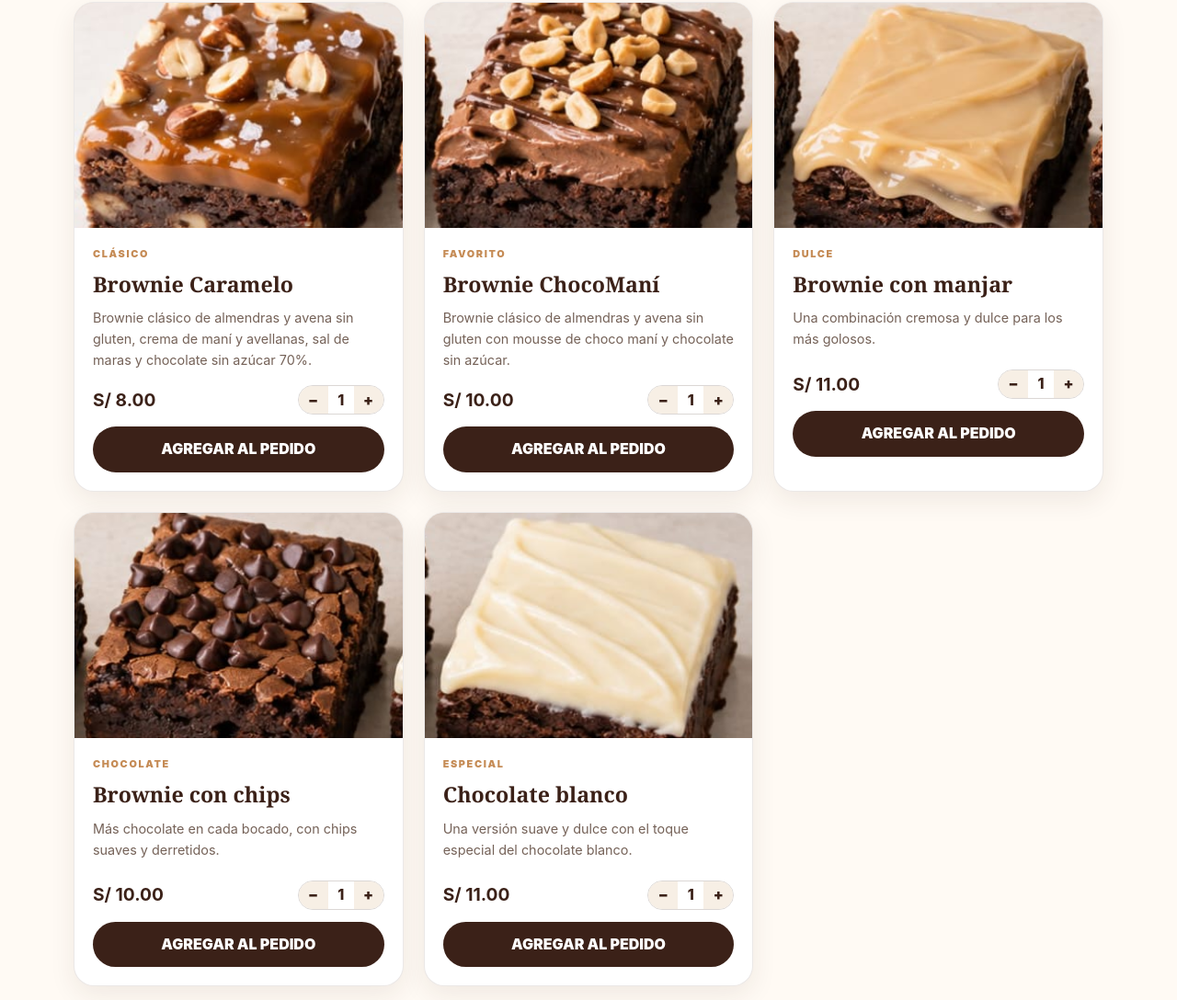
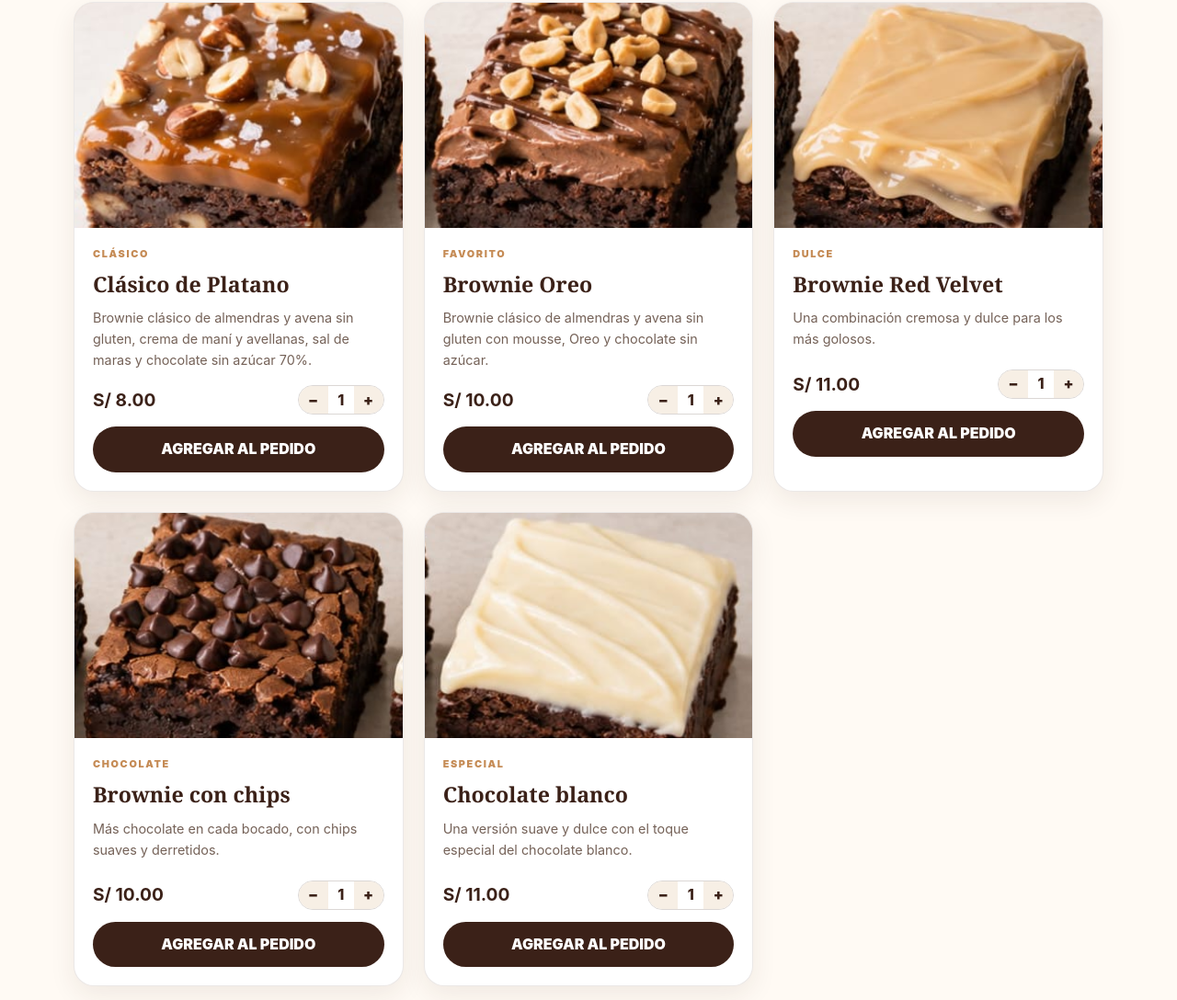
Before and after one commit to brownitystore/pamer, a plain HTML site: page index.html in a window 1280 px wide. Shown: the part 3615-4703 px from the top of the page at 92% size. Drawn offline with Linux system fonts and the light colour scheme.

Commit message:
Actualizar index.html

```diff
--- a/index.html
+++ b/index.html
@@ -316,7 +316,7 @@ Elaborados conscientemente para ti.</br>
         <div class="product-image"><img src="imagenes/BroCaramelo.png" alt="Brownie clásico"></div>
         <div class="product-info">
           <div class="product-tag">CLÁSICO</div>
-          <h3>Brownie Caramelo</h3>
+          <h3>Clásico de Platano</h3>
           <p>Brownie clásico de almendras y avena sin gluten, crema de maní y avellanas, sal de maras y chocolate sin azúcar 70%.</p>
           <div class="product-bottom">
             <strong>S/ 8.00</strong>
@@ -327,11 +327,11 @@ Elaborados conscientemente para ti.</br>
       </article>
 
       <article class="product-card" data-name="Brownie con nueces" data-price="10">
-        <div class="product-image"><img src="imagenes/BroChocomani.png" alt="Brownie con nueces"></div>
+        <div class="product-image"><img src="imagenes/BroChocomani.png" alt="Brownie con Oreo"></div>
         <div class="product-info">
           <div class="product-tag">FAVORITO</div>
-          <h3>Brownie ChocoManí</h3>
-          <p>Brownie clásico de almendras y avena sin gluten con mousse de choco maní y chocolate sin azúcar.</p>
+          <h3>Brownie Oreo</h3>
+          <p>Brownie clásico de almendras y avena sin gluten con mousse, Oreo y chocolate sin azúcar.</p>
           <div class="product-bottom">
             <strong>S/ 10.00</strong>
             <div class="qty"><button type="button" onclick="changeQty(this,-1)">−</button><span>1</span><button type="button" onclick="changeQty(this,1)">+</button></div>
@@ -341,10 +341,10 @@ Elaborados conscientemente para ti.</br>
       </article>
 
       <article class="product-card" data-name="Brownie con manjar" data-price="11">
-        <div class="product-image"><img src="imagenes/BroManjar.png" alt="Brownie con manjar"></div>
+        <div class="product-image"><img src="imagenes/BroManjar.png" alt="Brownie Red Velvet"></div>
         <div class="product-info">
           <div class="product-tag">DULCE</div>
-          <h3>Brownie con manjar</h3>
+          <h3>Brownie Red Velvet</h3>
           <p>Una combinación cremosa y dulce para los más golosos.</p>
           <div class="product-bottom">
             <strong>S/ 11.00</strong>
@@ -354,8 +354,8 @@ Elaborados conscientemente para ti.</br>
         </div>
       </article>
 
-      <article class="product-card" data-name="Brownie con chips" data-price="10">
-        <div class="product-image"><img src="imagenes/BroChips.png" alt="Brownie con chips de chocolate"></div>
+      <article class="product-card" data-name="Brownie con Mani" data-price="10">
+        <div class="product-image"><img src="imagenes/BroChips.png" alt="Brownie con Maní"></div>
         <div class="product-info">
           <div class="product-tag">CHOCOLATE</div>
           <h3>Brownie con chips</h3>
```
